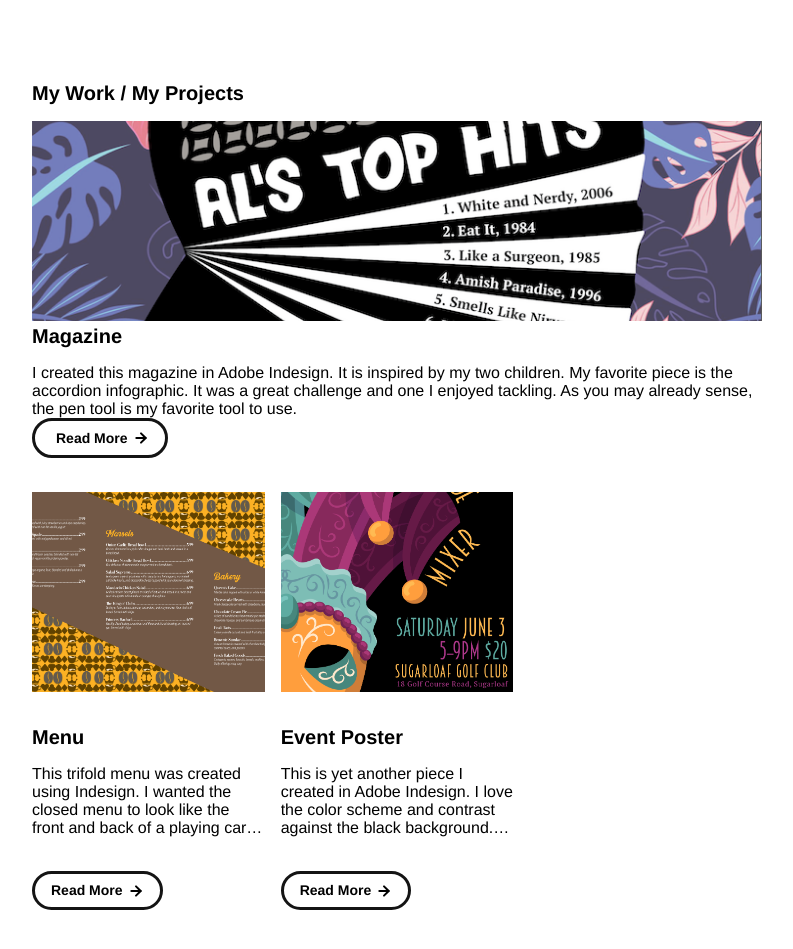
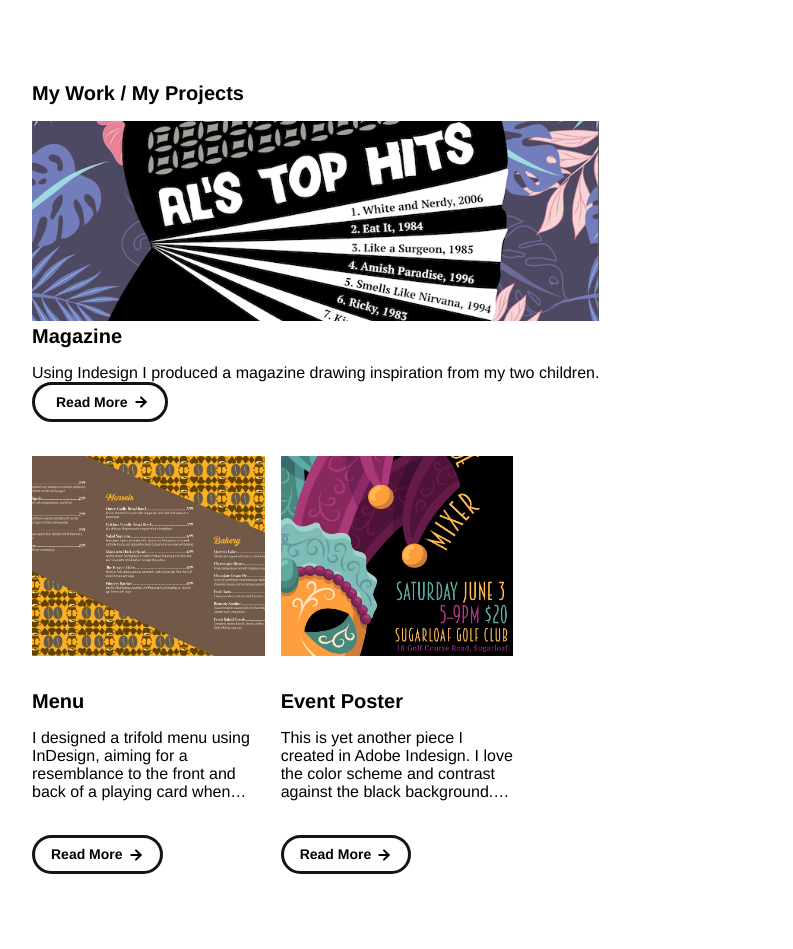
Before and after one commit to ShelbyFord92/portfolio, a plain HTML site: page index.html in a window 1280 px wide. Shown: the part 900-1849 px from the top of the page, without its empty margins (243-1036 px from the left). Drawn offline with Linux system fonts and the light colour scheme.

Commit message:
more updates

```diff
--- a/index.html
+++ b/index.html
@@ -122,8 +122,9 @@
             <img src="./assets/images/accordion.png" class="project-image">
             <div class="project-card-text-container">
               <div class="subheader-text project-title">Magazine</div>
-              <div class="body-text project-card-text">I created this magazine in Adobe Indesign. It is inspired by my two children. My favorite piece is the accordion infographic. It was a great challenge and one I enjoyed tackling. As you may already sense, the pen tool is my favorite tool to use.</div>
+              <div class="body-text project-card-text"></div>
             </div>
+            Using Indesign I produced a magazine drawing inspiration from my two children.
             <a class="button" href="./project-pages/magazine.html">
               <br>
               <span class="button-text">Read More</span>
@@ -134,7 +135,7 @@
             <img src="./assets/images/menu1.png" class="project-image">
             <div class="project-card-text-container">
               <div class="subheader-text project-title">Menu</div>
-              <div class="body-text project-card-text">This trifold menu was created using Indesign. I wanted the closed menu to look like the front and back of a playing card. As the menu opens, the diagonal, brown panel of copy continues in a quite attractive and uniform way. I'm very proud of the result.</div>
+              <div class="body-text project-card-text">I designed a trifold menu using InDesign, aiming for a resemblance to the front and back of a playing card when closed. The seamless continuation of the diagonal brown panel as the menu opens adds to its visual appeal..</div>
             </div>
             <a class="button" href="./project-pages/menu.html">
               <span class="button-text">Read More</span>
```
Also changed, not shown: project-pages/magazine.html (+6 -2 lines).
